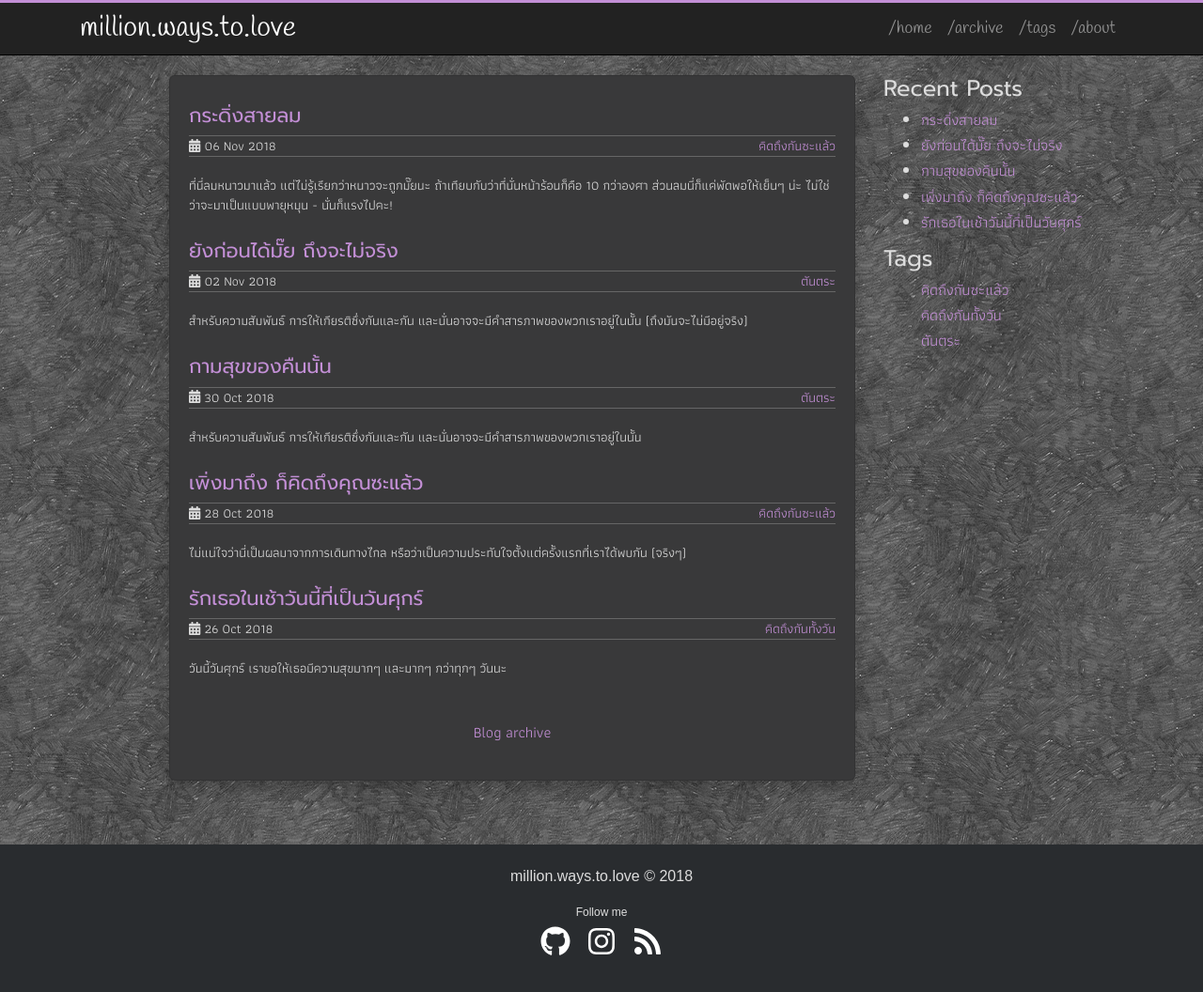
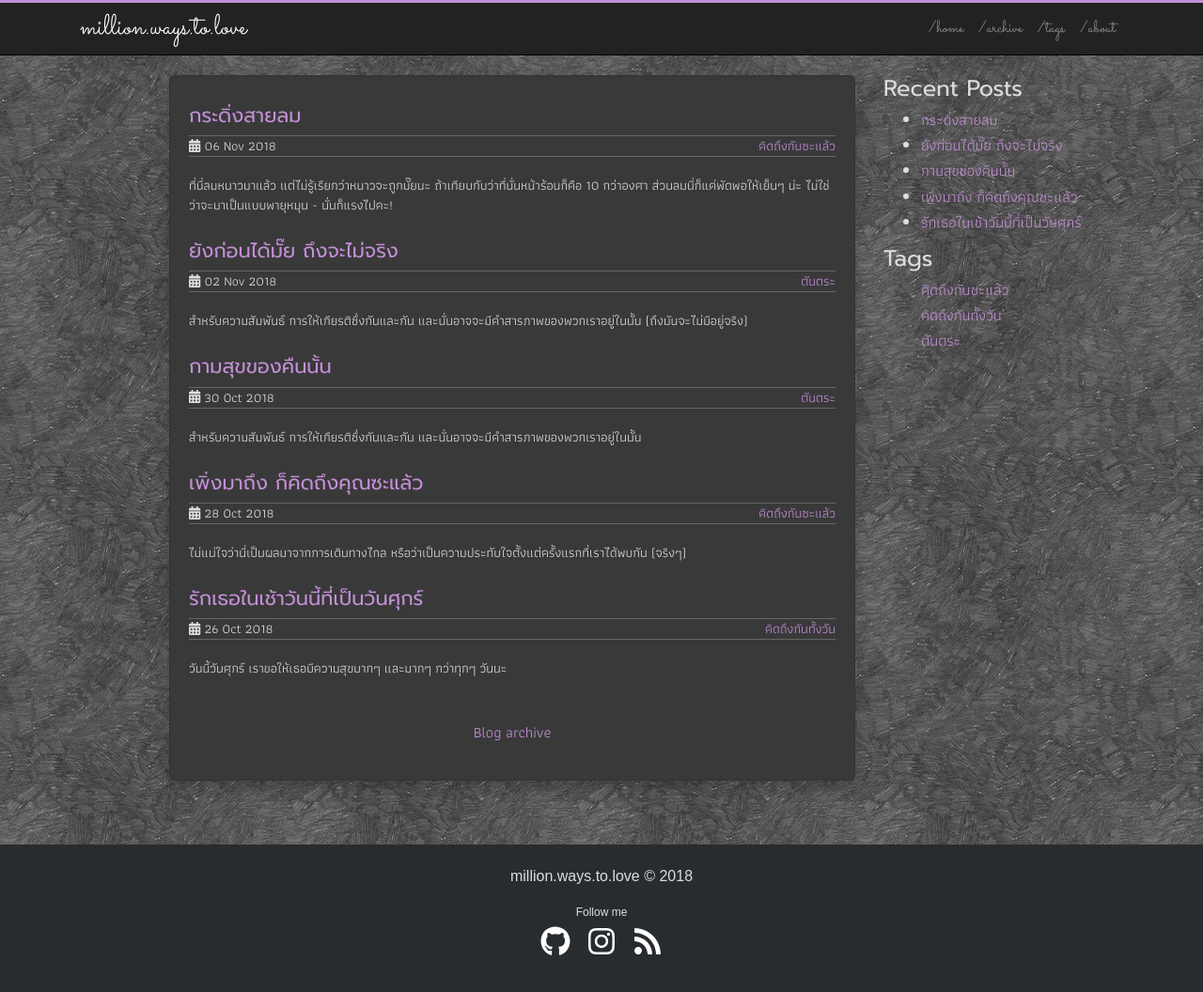
Before and after one commit to sdeehub/love, a Jekyll site: the page built from index.html, in a window 1280 px wide and 1081 px high. Shown: the top 1056 px of the window at 94% size. Built offline with Jekyll 4.4.1, drawn with Linux system fonts in a browser that asks for light colours.

Commit message:
navbar-brand: Sacramento

```diff
--- a/_includes/header.html
+++ b/_includes/header.html
@@ -18,7 +18,7 @@
     <link href="{{ '/assets/css/theme.css' | relative_url }}" rel="stylesheet">
     <link href="{{ '/assets/css/syntax.css' | relative_url }}" rel="stylesheet">
     <link href="https://fonts.googleapis.com/css?family=Athiti|Prompt" rel="stylesheet">
-    <link href="https://fonts.googleapis.com/css?family=Handlee" rel="stylesheet">
+    <link href="https://fonts.googleapis.com/css?family=Sacramento" rel="stylesheet">
  </head>
 
 <body>
--- a/assets/css/theme.scss
+++ b/assets/css/theme.scss
@@ -263,7 +263,7 @@ nav {
   background-color: #222;
   border-color: #080808;
   font-size: 18px;
-  font-family: "Handlee", sans-serif;
+  font-family: "Sacramento", sans-serif;
   padding: 0 10px !important;
   border-top: 3px #C38FD6 solid;
   border-bottom: 1px #000000 solid;
```
